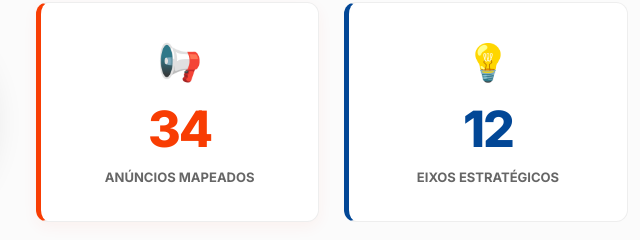
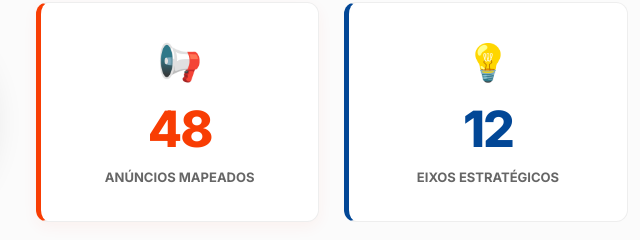
Before and after one commit to cynaramaira/promessometrojoaocampos2026, a plain HTML site: page index.html in a window 1280 px wide. Both pictures are taken after a click on the button "MAI". Shown: the part 265-505 px from the top of the page, 284-924 px from the left. Drawn offline with Linux system fonts and the light colour scheme.

Commit message:
Fix total promises count and rendering in index.html
Updated total promises count display and improved rendering logic.

```diff
--- a/index.html
+++ b/index.html
@@ -419,7 +419,7 @@
         <div class="stats-grid">
             <div class="stat-card destaque">
                 <div class="stat-emoji">📢</div>
-                <div class="stat-number">34</div>
+                <div class="stat-number" id="totalPromessas">0</div>
                 <div class="stat-label">Anúncios Mapeados</div>
             </div>
             <div class="stat-card">
@@ -651,7 +651,7 @@
         grid.classList.add('filtering');
 
         setTimeout(() => {
-            renderPromises(filtered.reverse());
+            renderPromises([...filtered].reverse()); // USAR SINTAXE [...filtered]
             grid.classList.remove('filtering');
         }, 150);
     }
@@ -670,6 +670,7 @@
     });
 
     // INICIALIZAÇÃO
+    document.getElementById('totalPromessas').innerText = promisesData.length; // Atualiza a contagem automaticamente
     renderPromises([...promisesData].reverse()); // Carrega tudo invertido
 
 </script>
```
